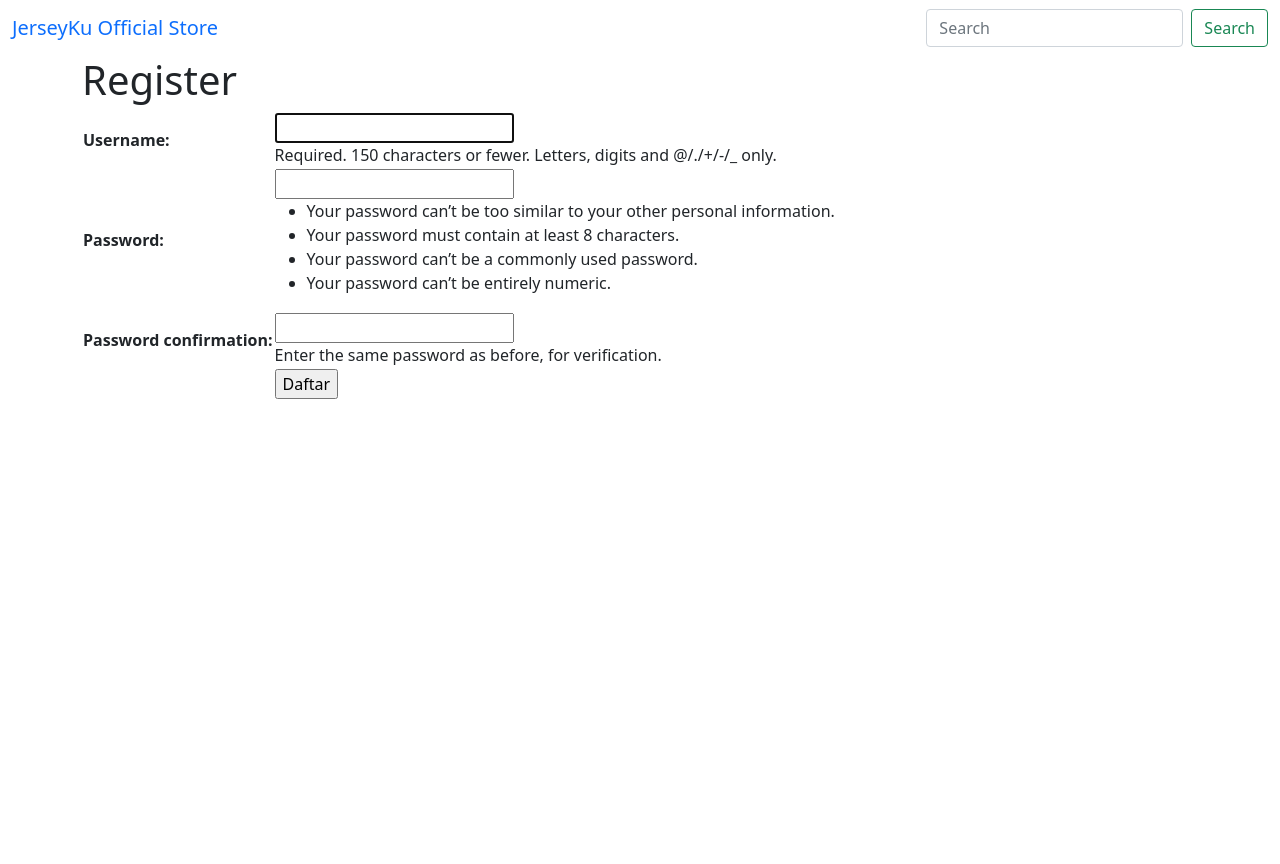
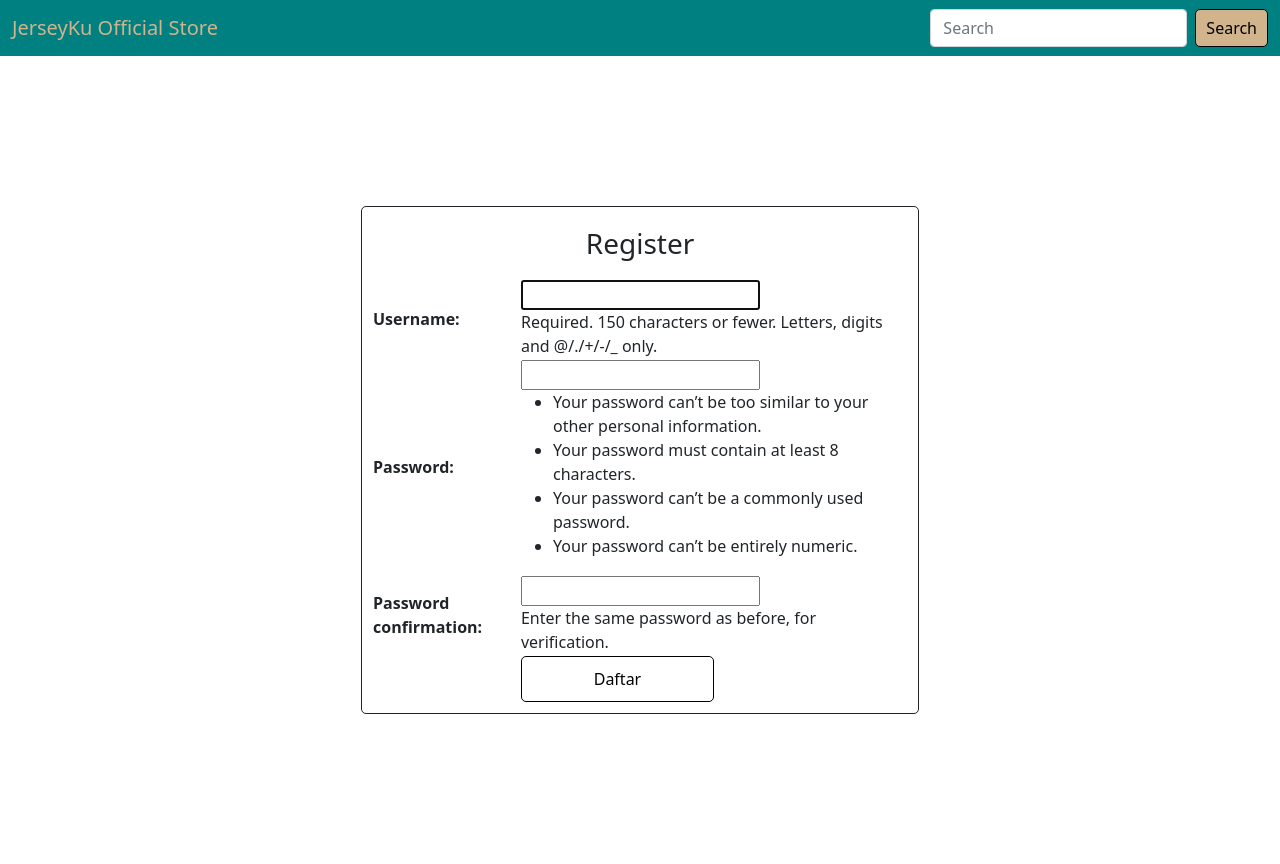
Before and after one commit to ramaditya31/jersey, a Django app: page /register/ in a window 1280 px wide. Before the commit the page ends 399 px from the top, so only its background shows below. Run offline with Django 5.2, Linux system fonts and the light colour scheme.

Commit message:
menyelesaikan Tugas 4 tahap 2

```diff
--- a/main/templates/register.html
+++ b/main/templates/register.html
@@ -6,8 +6,8 @@
 
 {% block content %}
 
-<div class="login">
-  <h1>Register</h1>
+<div class="register">
+  <h3>Register</h3>
 
   <form method="POST">
     {% csrf_token %}
@@ -15,7 +15,7 @@
       {{ form.as_table }}
       <tr>
         <td></td>
-        <td><input type="submit" name="submit" value="Daftar" /></td>
+        <td ><input class="register_btn" type="submit" name="submit" value="Daftar" /></td>
       </tr>
     </table>
   </form>
@@ -29,4 +29,56 @@
   {% endif %}
 </div>
 
+<style>
+    .register {
+        margin: 150px auto;
+        width: 50%;
+        padding: 10px;
+        border: 1px solid;
+        border-radius: 5px;
+        background-color: white;
+    }
+
+    .register h3 {
+        text-align: center;
+        padding: 10px;
+
+    }
+
+    .register_btn {
+        width: 50%;
+        padding: 10px;
+        border: 1px solid;
+        border-radius: 5px;
+        background-color: white;
+        color: black;
+    }
+
+    .register_btn:hover {
+        background-color: teal;
+        color: white;
+    }
+
+    .navbar{
+        background-color: teal;
+    }
+
+    .navbar-brand{
+        color: tan;
+    }
+
+    .btn{
+        border: 1px solid black;
+        padding: 5px 10px 5px 10px;
+        border-radius: 5px;
+        color: black;
+        background-color: tan;
+  }
+
+    .btn:hover{
+        background-color: black;
+        color: white;
+    }
+</style>
+
 {% endblock content %}
```
Also changed, not shown: main/templates/add_jersey.html (+54 -2 lines), main/templates/login.html (+52 -2 lines).
